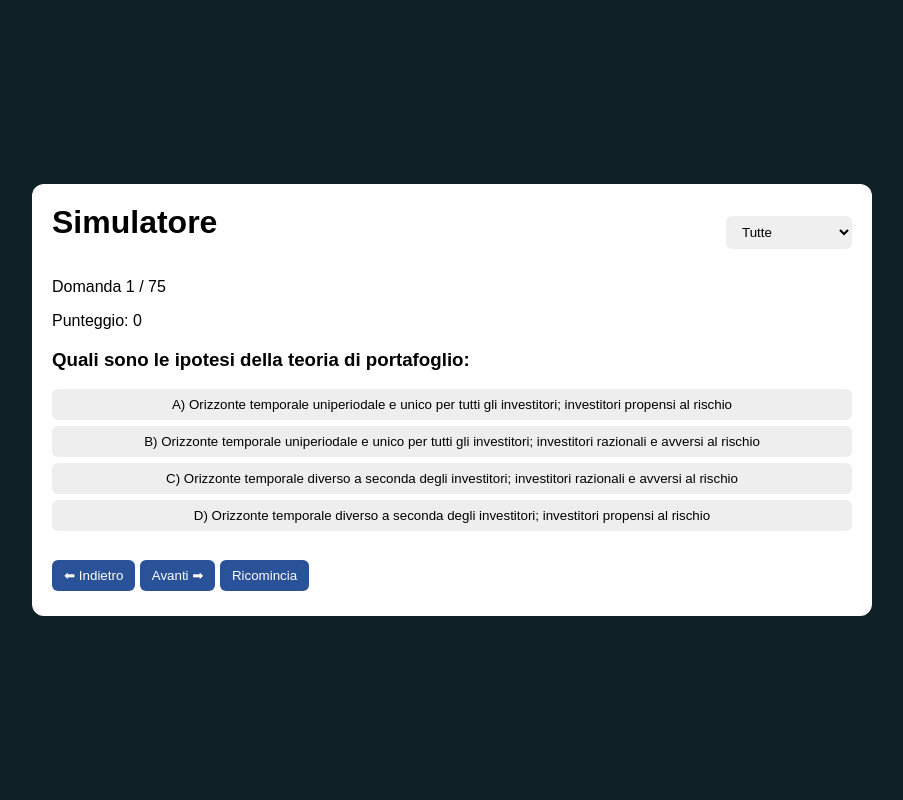
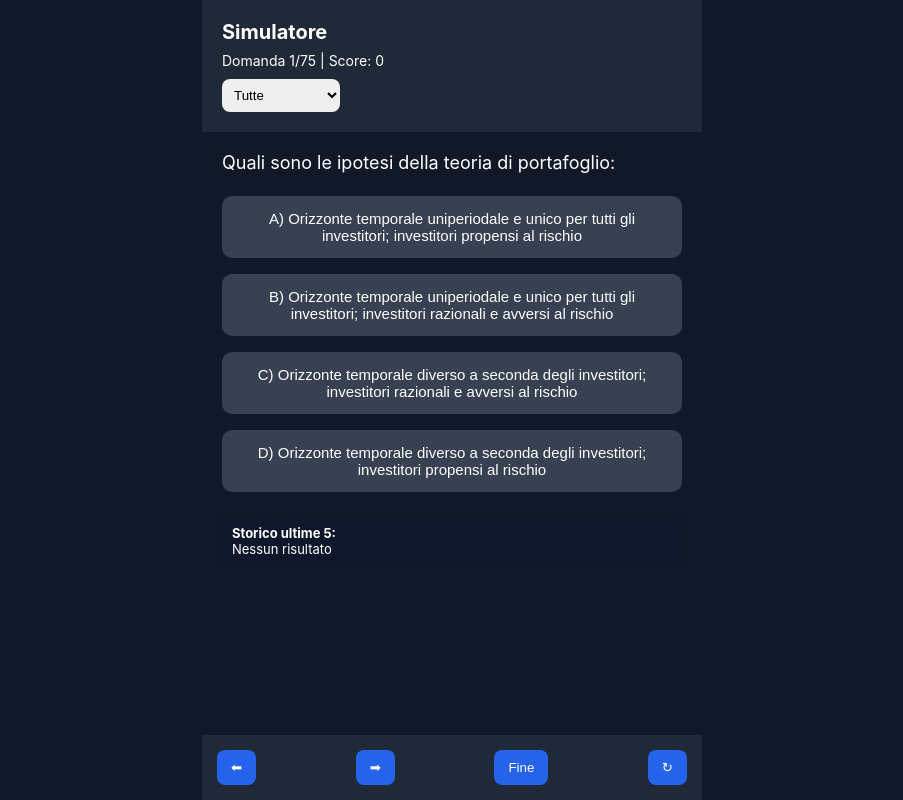
Before and after one commit to Lorenzomazzuca/simulatore-esame, a plain HTML site: page index.html in a window 1280 px wide. Shown: the whole page, without its empty margins (188-1091 px from the left). Drawn offline with Linux system fonts and the light colour scheme.

Commit message:
Update index.html

```diff
--- a/index.html
+++ b/index.html
@@ -7,75 +7,107 @@
 
 <style>
 body{
-  font-family: Arial, sans-serif;
-  background:#0f2027;
+  margin:0;
+  font-family:-apple-system,BlinkMacSystemFont,"Segoe UI",Roboto;
+  background:#111827;
   color:white;
-  margin:0;
-  display:flex;
-  justify-content:center;
-  align-items:center;
-  min-height:100vh;
 }
 
-.container{
-  background:white;
-  color:black;
-  width:90%;
-  max-width:800px;
+.app{
+  max-width:500px;
+  margin:auto;
+  min-height:100vh;
+  display:flex;
+  flex-direction:column;
+}
+
+.header{
   padding:20px;
-  border-radius:12px;
+  background:#1f2937;
+  position:sticky;
+  top:0;
 }
 
 h1{
-  margin-top:0;
+  margin:0;
+  font-size:20px;
 }
 
-select, button{
-  padding:8px 12px;
-  margin:5px 0;
-  border-radius:6px;
-  border:none;
-  cursor:pointer;
+.stats{
+  font-size:14px;
+  margin-top:8px;
 }
 
-button{
-  background:#2a5298;
+.content{
+  padding:20px;
+  flex:1;
+}
+
+.question{
+  font-size:18px;
+  margin-bottom:15px;
+}
+
+.answers button{
+  width:100%;
+  padding:14px;
+  margin:8px 0;
+  border-radius:10px;
+  border:none;
+  font-size:15px;
+  background:#374151;
   color:white;
 }
 
-.answers button{
-  display:block;
-  width:100%;
-  margin:6px 0;
-  background:#eee;
-  color:black;
-}
-
 .correct{
-  background:#2e7d32 !important;
-  color:white !important;
+  background:#16a34a !important;
 }
 
 .wrong{
-  background:#c62828 !important;
-  color:white !important;
+  background:#dc2626 !important;
 }
 
-.top{
+.footer{
+  padding:15px;
+  background:#1f2937;
   display:flex;
   justify-content:space-between;
-  align-items:center;
-  flex-wrap:wrap;
+}
+
+button.control{
+  padding:10px 14px;
+  border-radius:8px;
+  border:none;
+  background:#2563eb;
+  color:white;
+}
+
+select{
+  margin-top:10px;
+  padding:8px;
+  border-radius:8px;
+  border:none;
+}
+.history{
+  background:#0f172a;
+  padding:10px;
+  font-size:13px;
+  border-radius:8px;
+  margin-top:15px;
 }
 </style>
 </head>
 
 <body>
 
-<div class="container">
+<div class="app">
 
-<div class="top">
+<div class="header">
   <h1>Simulatore</h1>
+  <div class="stats">
+    Domanda <span id="current">1</span>/<span id="total">0</span> |
+    Score: <span id="score">0</span>
+  </div>
 
   <select id="sizeSelect">
     <option value="30">30 domande</option>
@@ -86,122 +118,155 @@ button{
   </select>
 </div>
 
-<p>Domanda <span id="current">1</span> / <span id="total">0</span></p>
-<p>Punteggio: <span id="score">0</span></p>
+<div class="content">
+  <div class="question" id="question">Caricamento...</div>
+  <div class="answers" id="answers"></div>
 
-<h3 id="question">Caricamento...</h3>
+  <div class="history" id="historyBox">
+    <strong>Storico ultime 5:</strong>
+    <div id="history"></div>
+    <div id="average"></div>
+  </div>
+</div>
 
-<div class="answers" id="answers"></div>
-
-<br>
-
-<button onclick="prev()">⬅ Indietro</button>
-<button onclick="next()">Avanti ➡</button>
-<button onclick="restart()">Ricomincia</button>
+<div class="footer">
+  <button class="control" onclick="prev()">⬅</button>
+  <button class="control" onclick="next()">➡</button>
+  <button class="control" onclick="finish()">Fine</button>
+  <button class="control" onclick="restart()">↻</button>
+</div>
 
 </div>
 
 <script>
 
-let quiz = [];
-let order = [];
-let currentPos = 0;
-let selected = {};
+let quiz=[];
+let order=[];
+let currentPos=0;
+let selected={};
+let history=JSON.parse(localStorage.getItem("history")||"[]");
 
-function shuffle(array){
-  for (let i = array.length - 1; i > 0; i--){
-    const j = Math.floor(Math.random() * (i + 1));
-    [array[i], array[j]] = [array[j], array[i]];
+function shuffle(a){
+  for(let i=a.length-1;i>0;i--){
+    const j=Math.floor(Math.random()*(i+1));
+    [a[i],a[j]]=[a[j],a[i]];
   }
-  return array;
+  return a;
 }
 
 function restart(){
+  currentPos=0;
+  selected={};
 
-  currentPos = 0;
-  selected = {};
-
-  const sizeSel = document.getElementById("sizeSelect").value;
-
-  let maxSize = quiz.length;
-
-  if(sizeSel !== "all"){
-    maxSize = Math.min(parseInt(sizeSel), quiz.length);
+  let size=document.getElementById("sizeSelect").value;
+  let max=quiz.length;
+  if(size!=="all"){
+    max=Math.min(parseInt(size),quiz.length);
   }
 
-  order = shuffle([...Array(quiz.length).keys()]).slice(0, maxSize);
-
+  order=shuffle([...Array(quiz.length).keys()]).slice(0,max);
   render();
 }
 
 function render(){
+  const total=order.length;
+  document.getElementById("total").textContent=total;
+  document.getElementById("current").textContent=currentPos+1;
 
-  const total = order.length;
-  document.getElementById("total").textContent = total;
-  document.getElementById("current").textContent = currentPos + 1;
+  const qIndex=order[currentPos];
+  const q=quiz[qIndex];
 
-  const qIndex = order[currentPos];
-  const q = quiz[qIndex];
+  document.getElementById("question").textContent=q.question;
 
-  document.getElementById("question").textContent = q.question;
+  const box=document.getElementById("answers");
+  box.innerHTML="";
 
-  const ansDiv = document.getElementById("answers");
-  ansDiv.innerHTML = "";
+  q.answers.forEach((ans,i)=>{
+    const btn=document.createElement("button");
+    btn.textContent=String.fromCharCode(65+i)+") "+ans;
 
-  q.answers.forEach((ans, i) => {
-
-    const btn = document.createElement("button");
-    btn.textContent = String.fromCharCode(65 + i) + ") " + ans;
-
-    if(selected[qIndex] !== undefined){
-      if(i === q.correct) btn.classList.add("correct");
-      if(selected[qIndex] === i && i !== q.correct) btn.classList.add("wrong");
+    if(selected[qIndex]!==undefined){
+      if(i===q.correct) btn.classList.add("correct");
+      if(selected[qIndex]===i && i!==q.correct) btn.classList.add("wrong");
     }
 
-    btn.onclick = () => {
-      selected[qIndex] = i;
+    btn.onclick=()=>{
+      selected[qIndex]=i;
       render();
       updateScore();
     };
 
-    ansDiv.appendChild(btn);
+    box.appendChild(btn);
   });
 
   updateScore();
+  renderHistory();
 }
 
 function updateScore(){
-  let score = 0;
-  Object.keys(selected).forEach(k => {
-    if(selected[k] === quiz[k].correct){
-      score++;
-    }
+  let s=0;
+  Object.keys(selected).forEach(k=>{
+    if(selected[k]===quiz[k].correct) s++;
   });
-  document.getElementById("score").textContent = score;
+  document.getElementById("score").textContent=s;
 }
 
 function next(){
-  if(currentPos < order.length - 1){
+  if(currentPos<order.length-1){
     currentPos++;
     render();
   }
 }
 
 function prev(){
-  if(currentPos > 0){
+  if(currentPos>0){
     currentPos--;
     render();
   }
 }
 
+function finish(){
+  let score=0;
+  Object.keys(selected).forEach(k=>{
+    if(selected[k]===quiz[k].correct) score++;
+  });
+
+  let total=order.length;
+  let percent=Math.round((score/total)*100);
+
+  history.unshift(percent);
+  history=history.slice(0,5);
+  localStorage.setItem("history",JSON.stringify(history));
+
+  alert("Risultato: "+score+"/"+total+" ("+percent+"%)");
+
+  renderHistory();
+}
+
+function renderHistory(){
+  const h=document.getElementById("history");
+  const avg=document.getElementById("average");
+
+  if(history.length===0){
+    h.innerHTML="Nessun risultato";
+    avg.innerHTML="";
+    return;
+  }
+
+  h.innerHTML=history.map(x=>x+"%").join(" | ");
+
+  const media=Math.round(history.reduce((a,b)=>a+b,0)/history.length);
+  avg.innerHTML="<strong>Media ultime "+history.length+": "+media+"%</strong>";
+}
+
 fetch("questions.json")
-  .then(res => res.json())
-  .then(data => {
-    quiz = data;
+  .then(r=>r.json())
+  .then(data=>{
+    quiz=data;
     restart();
   })
-  .catch(() => {
-    document.getElementById("question").textContent = "Errore caricamento domande.";
+  .catch(()=>{
+    document.getElementById("question").textContent="Errore caricamento domande.";
   });
 
 </script>
```
